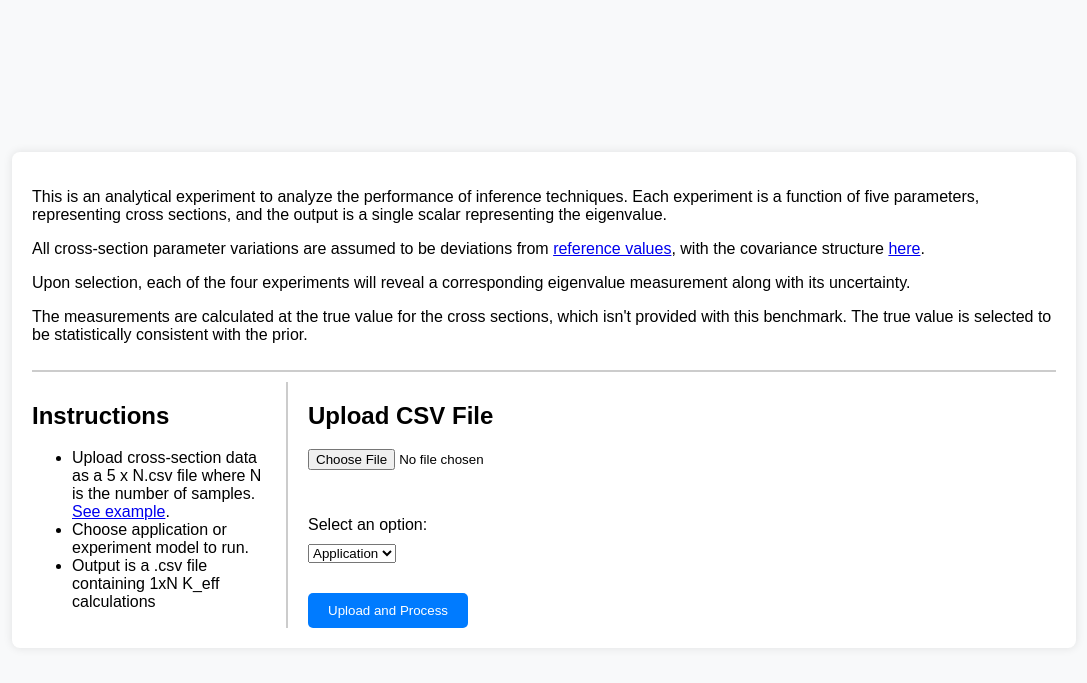
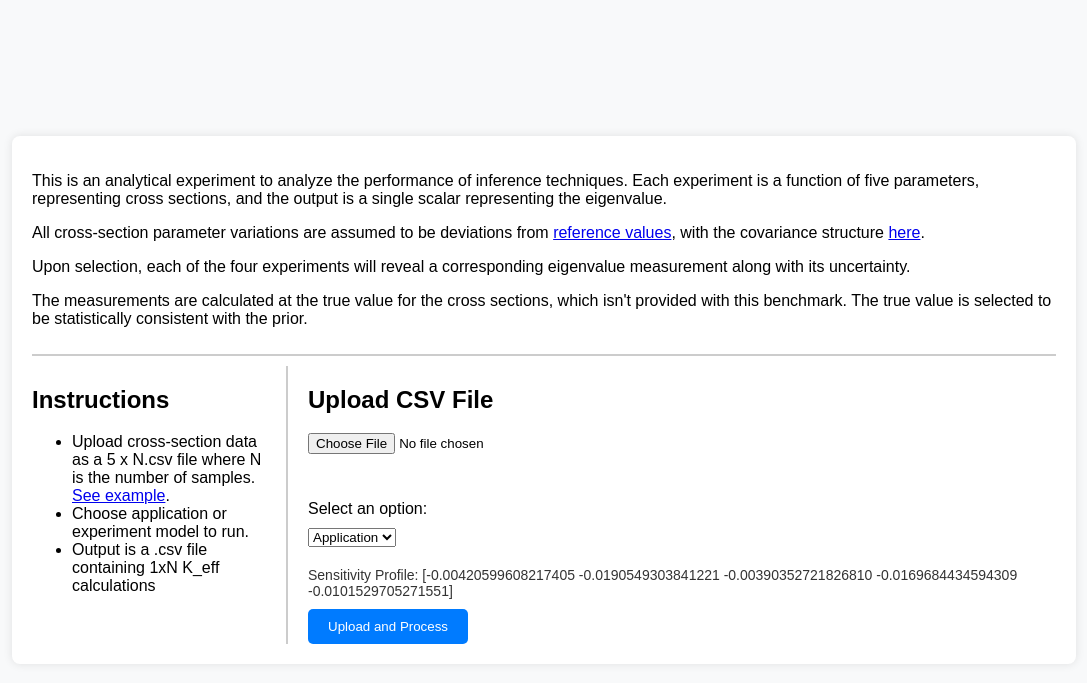
Before and after one commit to Shreya412/g14_flask, a Flask app: page / in a window 1280 px wide. Shown: the top 683 px of the page, without its empty margins (96-1183 px from the left). Run offline with Flask 3, Linux system fonts and the light colour scheme.

Commit message:
sensitivity updated

```diff
--- a/templates/index.html
+++ b/templates/index.html
@@ -120,17 +120,20 @@
             var option = document.getElementById('options').value;
             var measurementData = document.getElementById('measurement-data');
             switch (option) {
+                case 'app_gen':
+                    measurementData.innerHTML = "Sensitivity Profile: [-0.00420599608217405    -0.0190549303841221    -0.00390352721826810    -0.0169684434594309    -0.0101529705271551]";
+                    break;
                 case 'exp1':
-                    measurementData.innerHTML = "Exp 1 Measurement data: &mu; = 0.999389145499616, &sigma; = 0.001";
+                    measurementData.innerHTML = "Exp 1 Measurement data: &mu; = 0.999389145499616, &sigma; = 0.001 <br> <br> Sensitivity Profile: [-0.00149924788719443    -0.00679222318825020    -0.00139143138040428    -0.00604848471289596    -0.00361907603197687]";
                     break;
                 case 'exp2':
-                    measurementData.innerHTML = "Exp 2 Measurement data: &mu; = 1.000269996523534, &sigma; = 0.001";
+                    measurementData.innerHTML = "Exp 2 Measurement data: &mu; = 1.000269996523534, &sigma; = 0.001 <br> <br> Sensitivity Profile: [-0.000875269293278997    -0.00731459529983228    -0.00148377121627049    -0.00610679378617911    -0.002764234786055]";
                     break;
                 case 'exp3':
-                    measurementData.innerHTML = "Exp 3 Measurement data: &mu; = 0.999643531477239, &sigma; = 0.001";
+                    measurementData.innerHTML = "Exp 3 Measurement data: &mu; = 0.999643531477239, &sigma; = 0.001 <br> <br> Sensitivity Profile: [0.0243452446635186    0.00445944011574573    0.0191282830747092    -0.0221615553767192    -0.0147963500675373]";
                     break;
                 case 'exp4':
-                    measurementData.innerHTML = "Exp 4 Measurement data: &mu; = 1.000408467021769, &sigma; = 0.001";
+                    measurementData.innerHTML = "Exp 4 Measurement data: &mu; = 1.000408467021769, &sigma; = 0.001 <br> <br> Sensitivity Profile: [0.000558750371350604    -0.00832468264868689    0.00271100562958783    -0.00876990099925012    -0.00821197180377869]";
                     break;
                 default:
                     measurementData.innerHTML = "";
@@ -173,7 +176,7 @@
                     <option value="exp3">Exp 3</option>
                     <option value="exp4">Exp 4</option>
                 </select>
-                <div id="measurement-data" class="measurement-data"></div>
+                <div id="measurement-data" class="measurement-data">Sensitivity Profile: [-0.00420599608217405    -0.0190549303841221    -0.00390352721826810    -0.0169684434594309    -0.0101529705271551]</div>
                 <button type="submit">Upload and Process</button>
                 <div id="loading" class="hidden">Processing...</div>
             </form>
```
